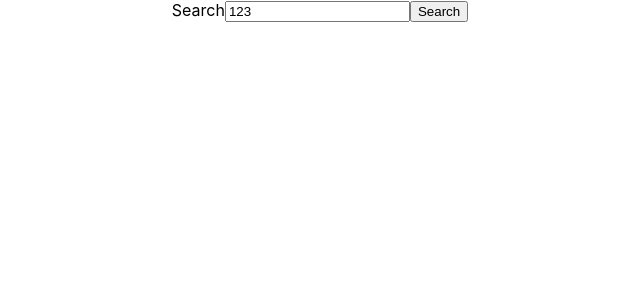
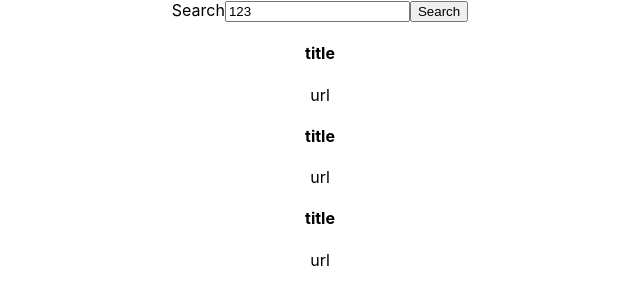
Before and after one commit to Eands/searchClientSide, a React (Create React App) app: page / in a window 1280 px wide. Shown: the top 304 px of the page, without its empty margins (320-960 px from the left). Built offline with nearby package versions, Linux system fonts and the light colour scheme.

Commit message:
add result container

```diff
--- a/src/App.js
+++ b/src/App.js
@@ -1,5 +1,6 @@
 import React, { Component } from 'react';
 import Search from './components/Search/Search';
+import Result from './components/Result/Result';
 import './App.css';
 
 class App extends Component {
@@ -25,15 +26,27 @@ class App extends Component {
       searchTerm
     } = this.state
 
+    const results = [{
+      title: 'title',
+      url: 'url'
+    },{
+      title: 'title',
+      url: 'url'
+    },{
+      title: 'title',
+      url: 'url'
+    }]
+
     return (
       <div className="App">
         <Search
-            value={searchTerm}
-            onChange={this.onSearchChange}
-            onSubmit={this.onSearchSubmit}
+            value = {searchTerm}
+            onChange = {this.onSearchChange}
+            onSubmit = {this.onSearchSubmit}
         >
             Search
         </Search>
+        <Result results = {results}/>
       </div>
     );
   }
--- /dev/null
+++ b/src/components/Result/Result.jsx
@@ -0,0 +1,35 @@
+import React from 'react';
+
+const ResultItem = ({value}) => {
+  return (
+    <div>
+      <h4>{value.title}</h4>
+      <span>{value.url}</span>
+    </div>
+  );
+}
+
+const ResultList = ({items}) => {
+  return(
+    <div>
+      {items.map((value, index) =>
+        <ResultItem key = {index} value = {value}/>
+      )}
+    </div>
+  )
+}
+
+class Result extends React.Component {
+
+  render() {
+    const {
+      results,
+    } = this.props;
+
+    return(
+      <ResultList items = {results}/>
+    )
+  }
+}
+
+export default Result;
```
